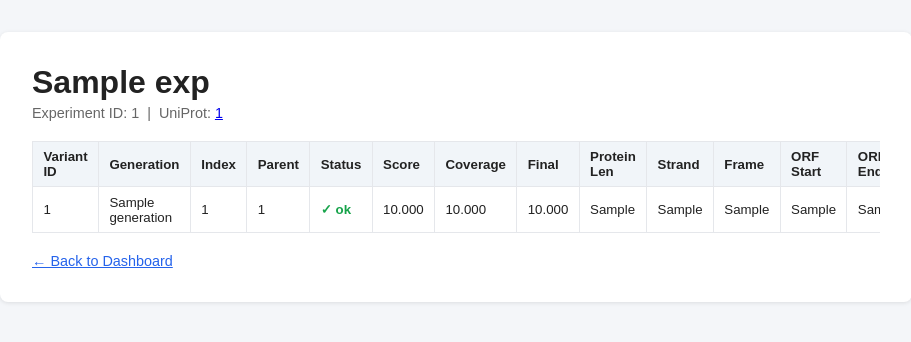
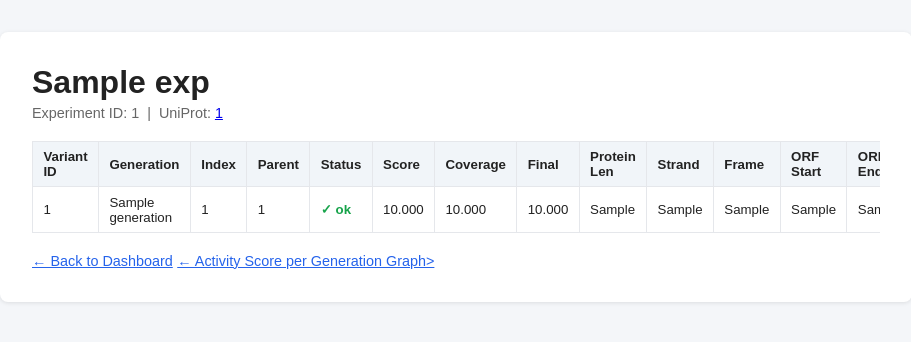
Before and after one commit to BIO727P-Sierra/Software_Development_Project, a Flask app: template app/templates/analysis/results.html in a window 1280 px wide. Shown: the part 45-387 px from the top of the page, without its empty margins (184-1095 px from the left). Run offline with Flask 3, Linux system fonts and the light colour scheme; the template is opened without the code that fills it: most values are stand-ins (such as "Sample title", 1, 10 or a date in 2020); some libraries are stand-ins or nearby versions.

Commit message:
Add link to Activity Score per Generation Graph

```diff
--- a/app/templates/analysis/results.html
+++ b/app/templates/analysis/results.html
@@ -57,6 +57,7 @@
   {% endif %}
 
   <a href="{{ url_for('home.dashboard') }}" style="display:inline-block; margin-top:1.25rem; color:#2563eb; font-size:0.9rem;">← Back to Dashboard</a>
+  <a href="{{ url_for('analysis.activity_per_generation_graph', experiment_id=exp.experiment_id) }}" style="display:inline-block; margin-top:1.25rem; color:#2563eb; font-size:0.9rem;">← Activity Score per Generation Graph></a>
 </div>
 
 <style>
```
